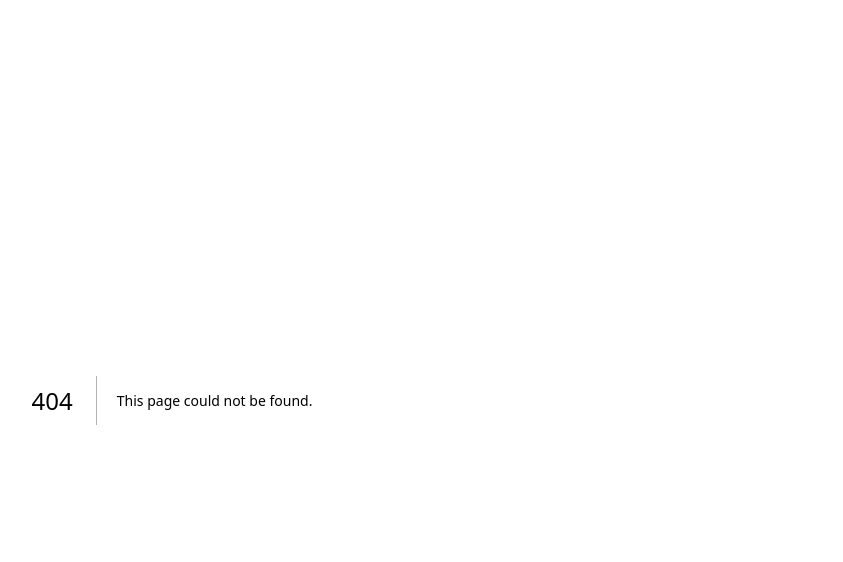
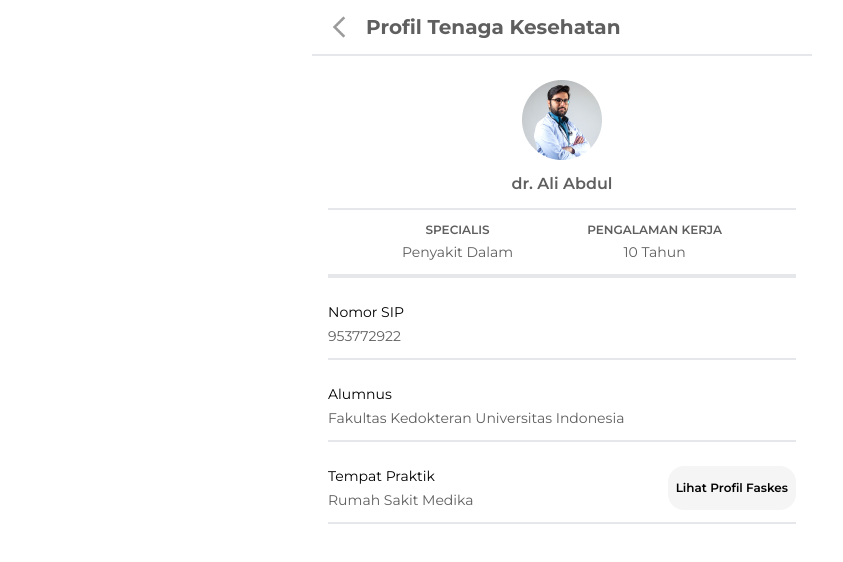
Before and after one commit to Personal-Health-Record/frontend, a Next.js app: page /tenaga/profile in a window 1280 px wide. Before the commit this address had no page. Shown: the top 562 px of the page, without its empty margins (78-921 px from the left). Built offline with nearby package versions, Linux system fonts and the light colour scheme.

Commit message:
feat: profile tenaga kesehatan

```diff
--- /dev/null
+++ b/src/app/tenaga/components/CardTempatPraktik/index.tsx
@@ -0,0 +1,19 @@
+interface Props {
+  data: string;
+}
+const CardTempatPraktik = ({ data }: Props) => {
+  return (
+    <div className="flex gap-1 border-b-2 py-3 justify-between">
+      <div className="flex flex-col gap-1">
+        <p className="text-sm">Tempat Praktik</p>
+        <p className="text-sm text-mainGrey">{data}</p>
+      </div>
+
+      <button className="text-xs bg-superLightGrey px-2 rounded-2xl font-semibold py-0">
+        Lihat Profil Faskes
+      </button>
+    </div>
+  );
+};
+
+export default CardTempatPraktik;
--- /dev/null
+++ b/src/app/tenaga/components/CardTenkesDetail/index.tsx
@@ -0,0 +1,14 @@
+interface Props {
+  title: string;
+  data: string;
+}
+const CardTenkesDetail = ({ data, title }: Props) => {
+  return (
+    <div className="flex flex-col gap-1 border-b-2 py-3">
+      <p className="text-sm">{title}</p>
+      <p className="text-sm text-mainGrey">{data}</p>
+    </div>
+  );
+};
+
+export default CardTenkesDetail;
--- /dev/null
+++ b/src/app/tenaga/components/ProfileHeader/index.tsx
@@ -0,0 +1,16 @@
+const ProfileHeader = () => {
+  return (
+    <div className="flex border-b-4 border-t-2 py-3 justify-evenly">
+      <div className="flex flex-col items-center gap-1 text-mainGrey">
+        <p className="text-xs font-semibold">SPECIALIS</p>
+        <p className="text-sm">Penyakit Dalam</p>
+      </div>
+      <div className="flex flex-col items-center gap-1 text-mainGrey">
+        <p className="text-xs font-semibold">PENGALAMAN KERJA</p>
+        <p className="text-sm">10 Tahun</p>
+      </div>
+    </div>
+  );
+};
+
+export default ProfileHeader;
--- /dev/null
+++ b/src/app/tenaga/profile/page.tsx
@@ -0,0 +1,32 @@
+import Header from "@/app/components/Header";
+import Image from "next/image";
+import ProfileHeader from "../components/ProfileHeader";
+import CardTenkesDetail from "../components/CardTenkesDetail";
+import CardTempatPraktik from "../components/CardTempatPraktik";
+
+const ProfileTenagaMedis = () => {
+  return (
+    <div className="flex flex-col">
+      <Header title="Profil Tenaga Kesehatan" />
+
+      <div className="flex flex-col py-3 px-4 gap-3 pt-6 ">
+        <div className="self-center">
+          <Image src="/images/docter-1.png" alt="" width={80} height={80} />
+        </div>
+
+        <p className="font-semibold text-mainGrey self-center">dr. Ali Abdul</p>
+
+        <ProfileHeader />
+        <CardTenkesDetail data="953772922" title="Nomor SIP" />
+        <CardTenkesDetail
+          data="Fakultas Kedokteran Universitas Indonesia"
+          title="Alumnus"
+        />
+
+        <CardTempatPraktik data="Rumah Sakit Medika" />
+      </div>
+    </div>
+  );
+};
+
+export default ProfileTenagaMedis;
```
